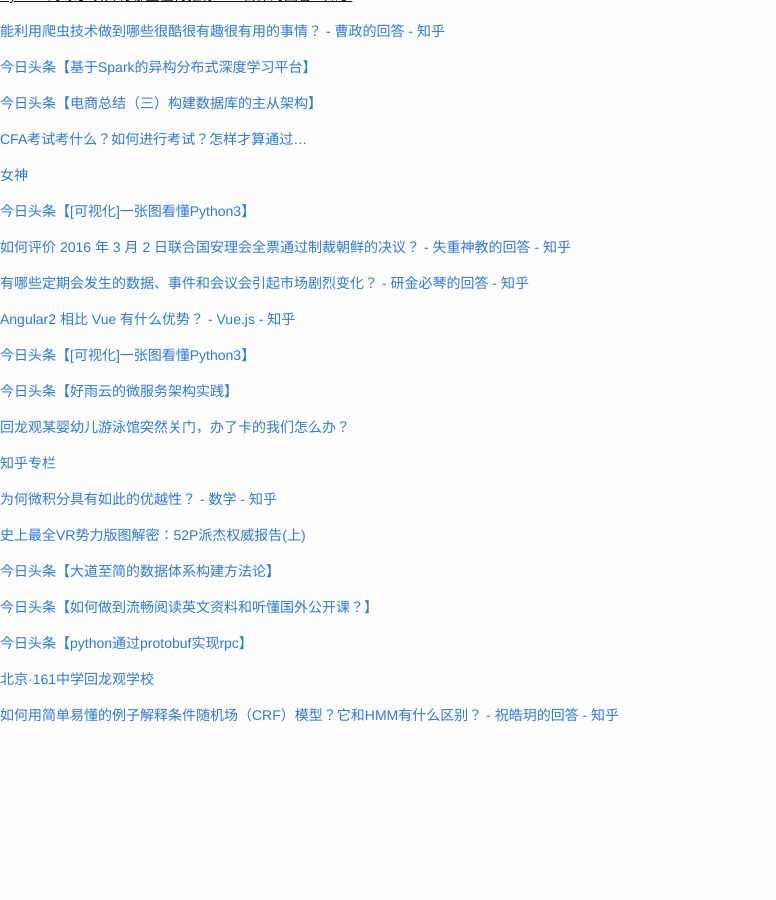
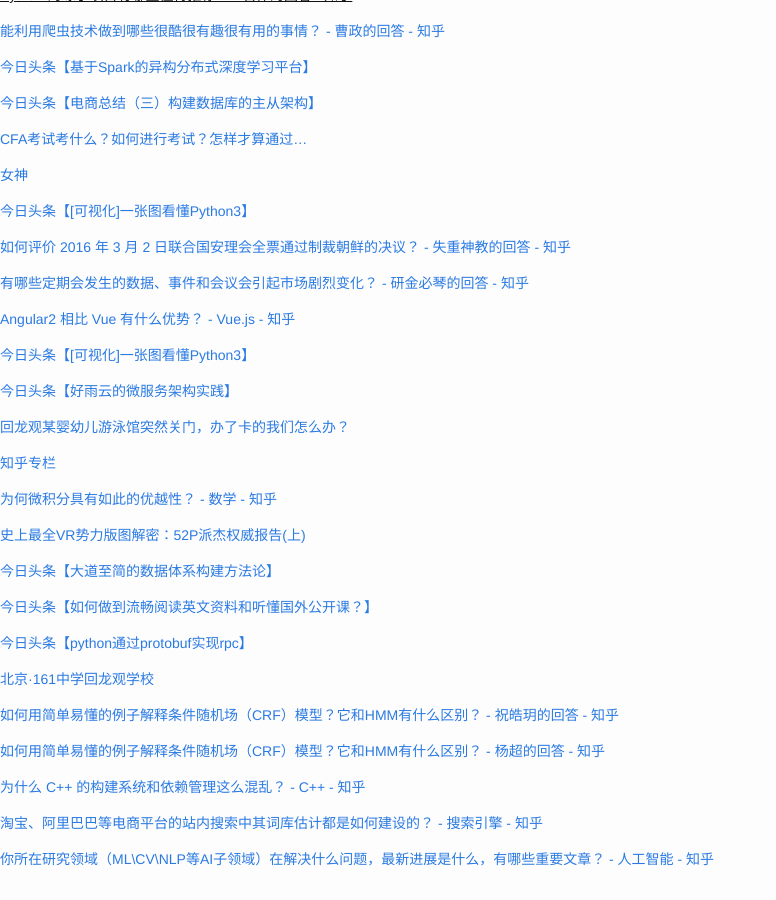
Before and after one commit to cnwarden/cnwarden.github.io, a Jekyll site: the page built from fav/index.md, in a window 1280 px wide and 900 px high, scrolled down 3210 px. Shown: the whole window, without its empty margins (0-776 px from the left). Built offline with Jekyll 4.4.1, drawn with Linux system fonts in a browser that asks for light colours; emoji names are drawn with the system emoji font; before the commit the page ends 3966 px from its top, so only the background shows below that.

Commit message:
auto commit

```diff
--- a/fav/index.md
+++ b/fav/index.md
@@ -220,3 +220,11 @@ title:  fav
 [北京·161中学回龙观学校](http://mp.weixin.qq.com/s?__biz=MjM5NzAwMjk4Mw==&mid=403353022&idx=3&sn=858f4bae2455f66438c86d5be8ba8f21&scene=1&srcid=0304oGRsK2RjgJw3B3D0sFHe&from=groupmessage&isappinstalled=0#wechat_redirect)
 
 [如何用简单易懂的例子解释条件随机场（CRF）模型？它和HMM有什么区别？ - 祝皓玥的回答 - 知乎](http://www.zhihu.com/question/35866596/answer/80007208)
+
+[如何用简单易懂的例子解释条件随机场（CRF）模型？它和HMM有什么区别？ - 杨超的回答 - 知乎](http://www.zhihu.com/question/35866596/answer/80458104)
+
+[为什么 C++ 的构建系统和依赖管理这么混乱？ - C++ - 知乎](http://www.zhihu.com/question/37316844)
+
+[淘宝、阿里巴巴等电商平台的站内搜索中其词库估计都是如何建设的？ - 搜索引擎 - 知乎](http://www.zhihu.com/question/19721067)
+
+[你所在研究领域（ML\CV\NLP等AI子领域）在解决什么问题，最新进展是什么，有哪些重要文章？ - 人工智能 - 知乎](http://www.zhihu.com/question/39394409)
```
